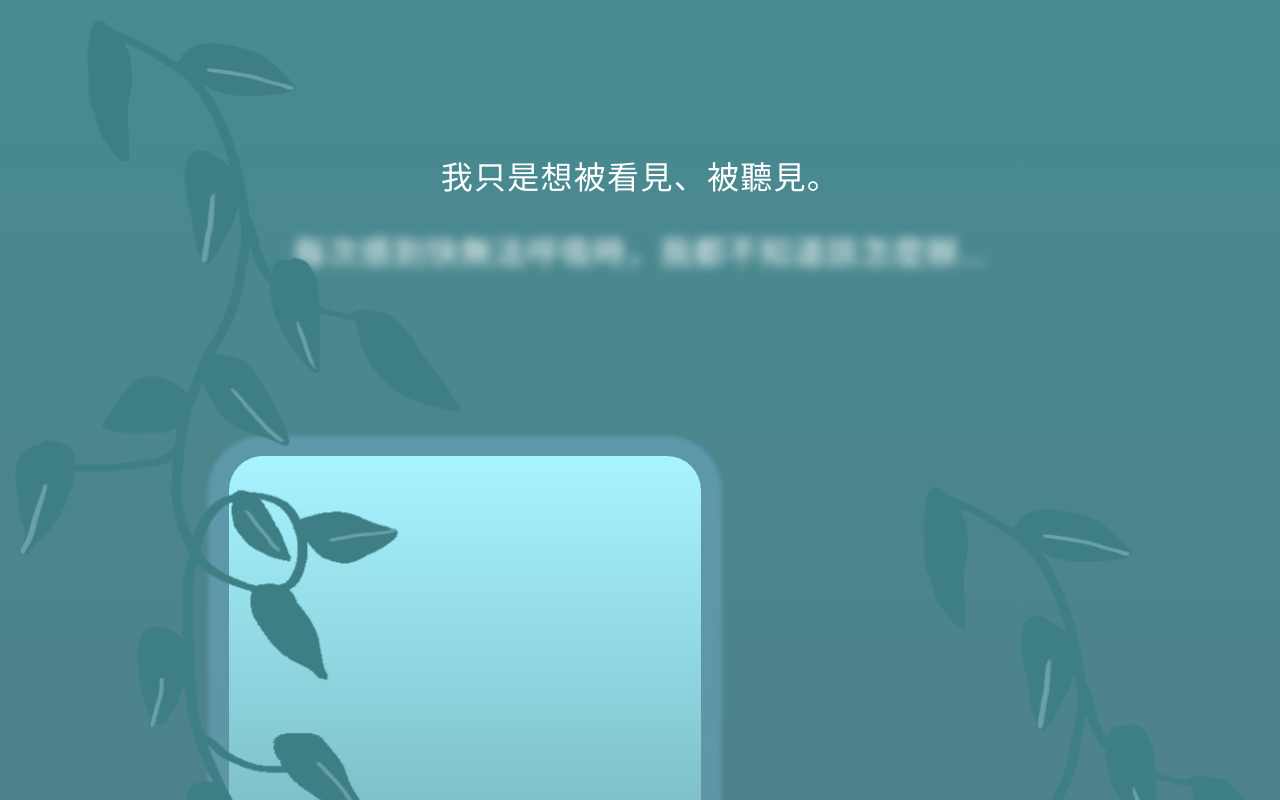
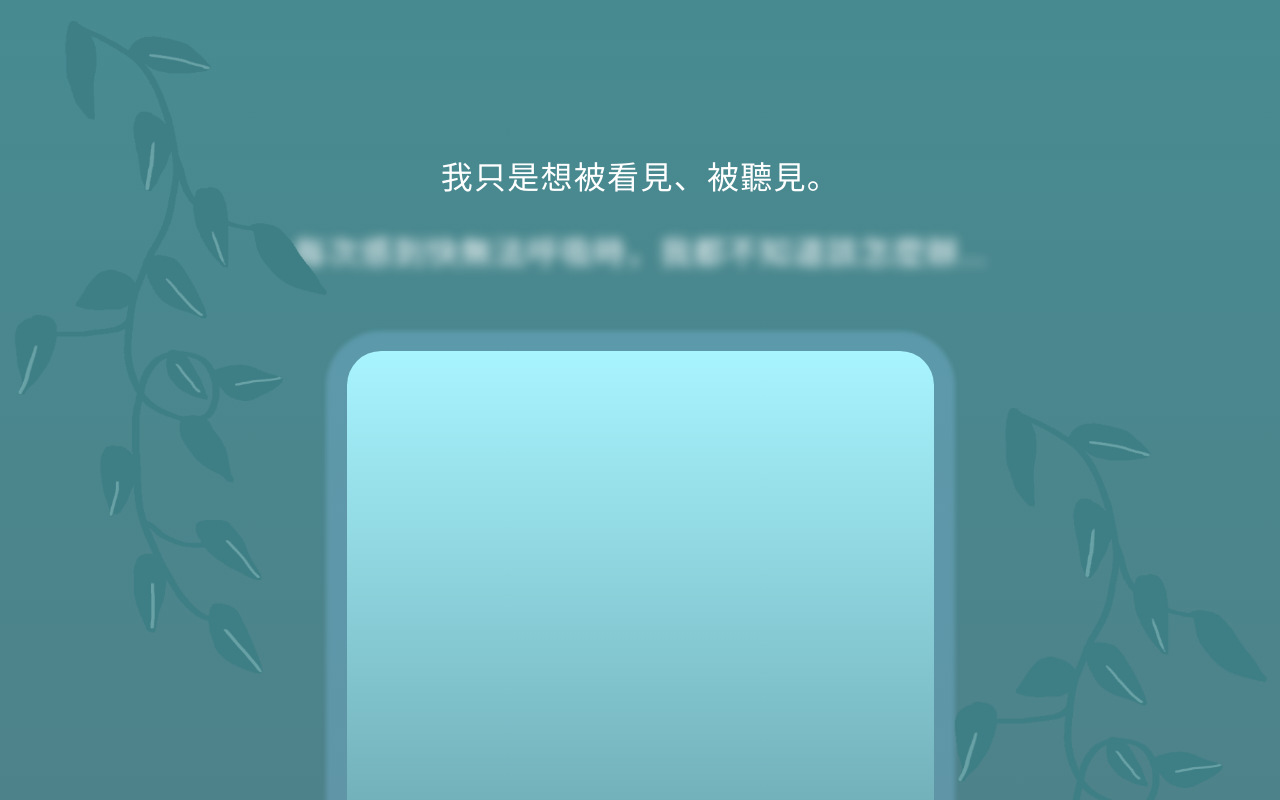
Before and after one commit to LucienPrabhat/cwlf-mentalhealth, a Vue app: page / in a window 1280 px wide. Shown: the top 800 px of the page. Built offline with nearby package versions, Linux system fonts and the light colour scheme.

Commit message:
component C

```diff
--- a/src/components/Frame.vue
+++ b/src/components/Frame.vue
@@ -62,14 +62,14 @@
     z-index: 0;
   }
   .icon {
-    width: 447px;
-    position: absolute;
-    margin: 0 !important;
-    top: 466px;
-    left: 836px;
+    width: 25%;
     max-height: 100%;
     object-fit: contain;
     z-index: 0;
+    max-width: 100%;
+    height: auto;
+    flex: 1;
+    align-self: flex-start;
   }
   .frameChild {
     position: absolute;
@@ -82,7 +82,7 @@
     height: 100%;
   }
   .rectangleParent {
-    width: 472px;
+    width: 50%;
     height: 766px;
     position: relative;
     z-index: 1;
@@ -90,16 +90,16 @@
     font-size: var(--font-size-20);
     color: var(--color-white);
     font-family: var(--font-gensenrounded2-tw);
+    flex: 2;
   }
   .icon1 {
-    width: 447px;
-    position: absolute;
-    margin: 0 !important;
-    top: 0px;
-    left: 0px;
+    width: 25%;
     max-height: 100%;
     object-fit: cover;
     z-index: 2;
+    max-width: 100%;
+    height: auto;
+    flex: 1;
   }
   .group {
     width: 100%;
@@ -109,10 +109,10 @@
     top: 0px;
     left: 0px;
     display: flex;
-    flex-direction: column;
-    align-items: flex-start;
-    justify-content: flex-end;
-    padding: 408px 381px 225px 430px;
+    flex-direction: row;
+    align-items: center;
+    justify-content: center;
+    gap: 20px;
     box-sizing: border-box;
     z-index: 1;
   }
@@ -135,8 +135,6 @@
 
   @media screen and (max-width: 1411px) {
     .group {
-      padding-left: 215px;
-      padding-right: 190px;
       box-sizing: border-box;
     }
 
@@ -156,8 +154,6 @@
     }
 
     .group {
-      padding-left: 107px;
-      padding-right: 95px;
       box-sizing: border-box;
     }
   }
--- a/src/components/FrameComponent.vue
+++ b/src/components/FrameComponent.vue
@@ -136,7 +136,7 @@
     letter-spacing: 0.05em;
     line-height: 157.24%;
     text-transform: uppercase;
-    font-weight: 400;
+    font-weight: bold;
     font-family: inherit;
     display: flex;
     align-items: center;
--- a/src/pages/DesktopMainPage.vue
+++ b/src/pages/DesktopMainPage.vue
@@ -76,7 +76,6 @@
   }
   .frameGroup {
     align-self: stretch;
-    width: 1335px;
     display: flex;
     flex-direction: column;
     align-items: flex-start;
```
